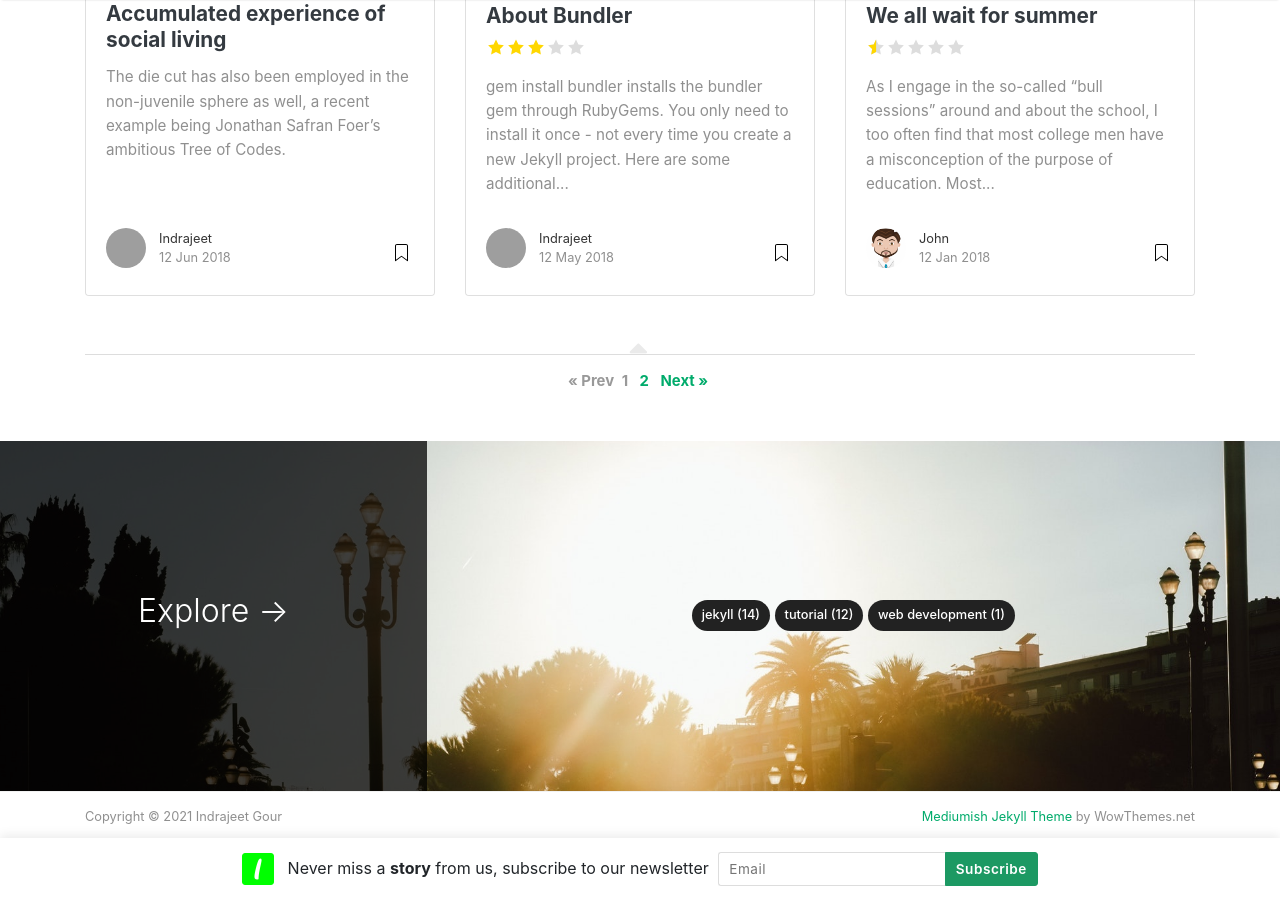
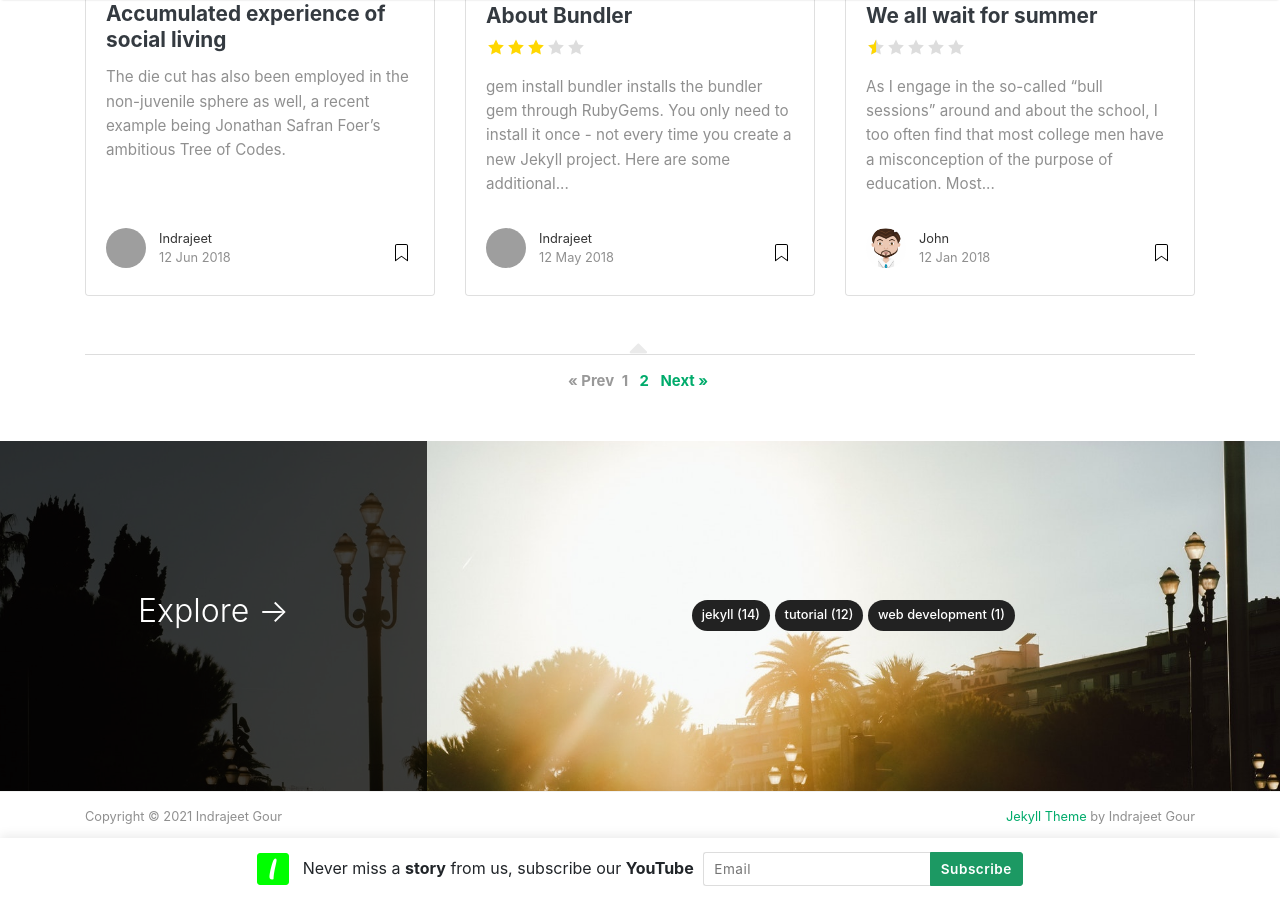
Before and after one commit to indrajeetgour/indrajeetgour.github.io, a Jekyll site: the page built from index.html, in a window 1280 px wide and 900 px high, scrolled down 1540 px. Built offline with Jekyll 4.4.1, drawn with Linux system fonts in a browser that asks for light colours; nearby versions of some CDN libraries; the list of posts is cut into pages by our own code; grey boxes are pictures that could not be loaded.

Commit message:
update the default page

```diff
--- a/_config.yml
+++ b/_config.yml
@@ -7,7 +7,7 @@ favicon: "assets/images/favicon-32x32.png"
 baseurl: /
 google_analytics: "UA-46278016-1"
 disqus: "demowebsite"
-mailchimp-list: "https://wowthemes.us11.list-manage.com/subscribe/post?u=8aeb20a530e124561927d3bd8&amp;id=8c3d2d214b"
+mailchimp-list: ""
 include: ["_pages"]
 permalink: /:title/
 
--- a/_layouts/default.html
+++ b/_layouts/default.html
@@ -76,9 +76,10 @@ ga('send', 'pageview');
                 </li>
 
                 <li class="nav-item">
-                <a target="_blank" class="nav-link" href="https://bootstrapstarter.com/bootstrap-templates/template-mediumish-bootstrap-jekyll/"> Docs</a>
+                <a target="_blank" class="nav-link" href="{{ site.baseurl }}/categories.html> Categories </a>
                 </li>
 
+            <!--
                 <li class="nav-item">
                 <a target="_blank" class="nav-link" href="https://www.wowthemes.net/themes/mediumish-wordpress/"><i class="fab fa-wordpress-simple"></i> WP Version</a>
                 </li>
@@ -90,6 +91,7 @@ ga('send', 'pageview');
                 <li class="nav-item">
                 <a target="_blank" class="nav-link" href="https://github.com/wowthemesnet/mediumish-theme-jekyll"><i class="fab fa-github"></i> Fork on Github</a>
                 </li>
+            -->
 
                 {% include search-lunr.html %}
 
@@ -128,7 +130,7 @@ ga('send', 'pageview');
 ================================================== -->
 <div class="alertbar">
 	<div class="container text-center">
-		<span><img src="{{ site.baseurl }}/{{ site.logo }}" alt="{{site.title}}"> &nbsp; Never miss a <b>story</b> from us, subscribe to our newsletter</span>
+		<span><img src="{{ site.baseurl }}/{{ site.logo }}" alt="{{site.title}}"> &nbsp; Never miss a <b>story</b> from us, subscribe our <b>YouTube</b></span>
         <form action="{{site.mailchimp-list}}" method="post" name="mc-embedded-subscribe-form" class="wj-contact-form validate" target="_blank" novalidate>
             <div class="mc-field-group">
             <input type="email" placeholder="Email" name="EMAIL" class="required email" id="mce-EMAIL" autocomplete="on" required>
@@ -175,7 +177,7 @@ ga('send', 'pageview');
                 Copyright © {{ site.time | date: "%Y" }} {{ site.name }}
             </div>
             <div class="col-md-6 col-sm-6 text-center text-lg-right">
-                <a target="_blank" href="https://www.wowthemes.net/mediumish-free-jekyll-template/">Mediumish Jekyll Theme</a> by WowThemes.net
+                <a target="_blank" href="https://indrajeetgour.github.io/">Jekyll Theme</a> by Indrajeet Gour
             </div>
         </div>
     </div>
```
